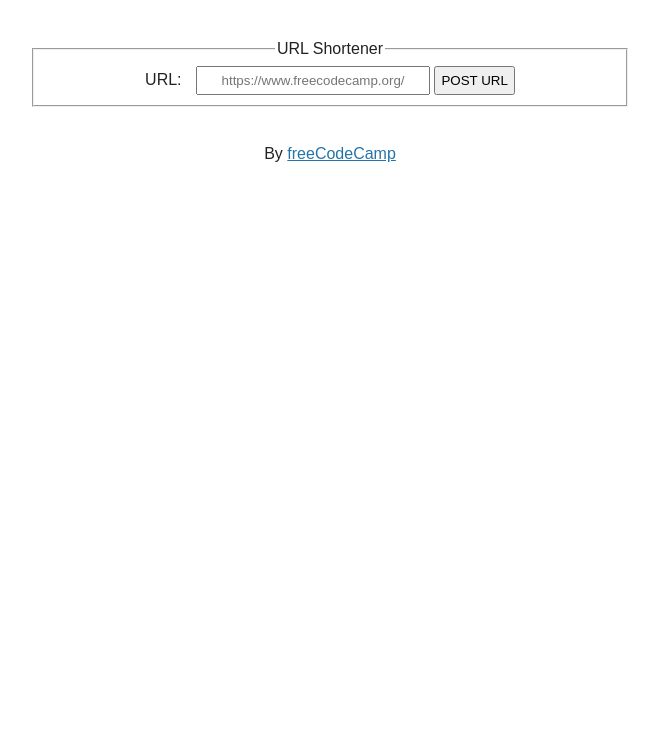
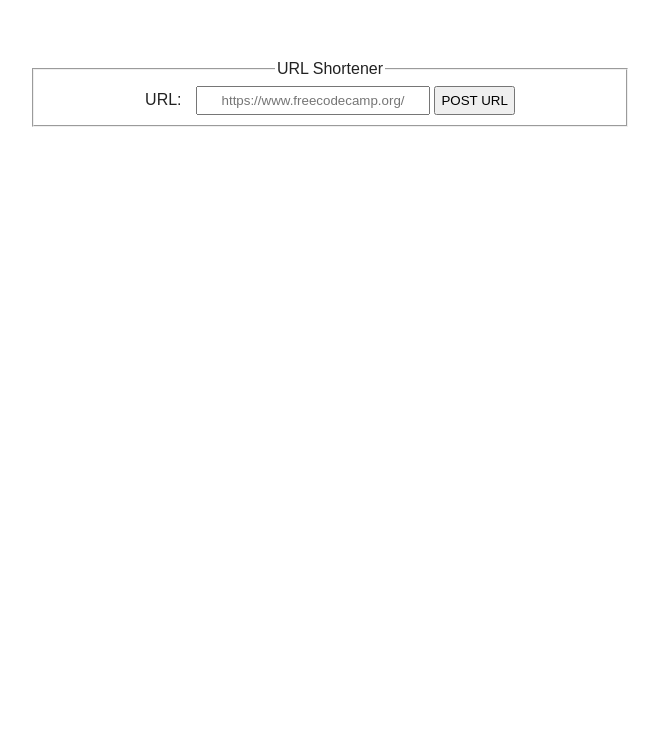
Before and after one commit to safwenHafsawy/freeCodeCamp-urlShortner, a website: page views/index.html in a window 1280 px wide. Shown: the part 66-800 px from the top of the page, without its empty margins (310-969 px from the left). Drawn offline with Linux system fonts and the light colour scheme.

Commit message:
updated regex pattren and index.html

```diff
--- a/contollers/shortCnt.js
+++ b/contollers/shortCnt.js
@@ -1,7 +1,7 @@
 const urlModel = require("../models/urlmodel");
 
 const shortUrl = (req, res) => {
-  let urlPatt = /http\:\/\/www.[a-zA-Z0-9]+.com/;
+  let urlPatt = /http[s]?\:\/\/www.[a-zA-Z0-9]+.com/;
   const { url } = req.body;
   if (!urlPatt.test(url)) {
     return res.status(400).send("INVALID");
@@ -19,7 +19,6 @@ const shortUrl = (req, res) => {
       longUrl: url,
       shortUrl: urlNumber,
     });
-
     urlDB.save().then(() => {
       res.status(201).json({ original_url: url, short_url: urlNumber });
     });
--- a/public/style.css
+++ b/public/style.css
@@ -9,14 +9,12 @@ body {
 
 main {
   padding: 0;
-  margin-top: 40px;
+  margin-top: 60px;
 }
 
 h3 {
   margin-top: 30px;
 }
-
-
 
 .user-stories li {
   margin-bottom: 1em;
@@ -40,7 +38,7 @@ input {
   padding: 5px;
 }
 
-input[type='text'] {
+input[type="text"] {
   width: 220px;
   text-align: center;
 }
--- a/views/index.html
+++ b/views/index.html
@@ -2,7 +2,7 @@
 
 <html>
   <head>
-    <title>URL Shortener Microservice | freeCodeCamp.org</title>
+    <title>URL Shortener Microservice</title>
     <link
       rel="icon"
       type="image/png"
@@ -19,14 +19,16 @@
           <fieldset>
             <legend>URL Shortener</legend>
             <label for="url_input">URL:</label>
-            <input id="url_input" type="text" name="url" placeholder="https://www.freecodecamp.org/" />
+            <input
+              id="url_input"
+              type="text"
+              name="url"
+              placeholder="https://www.freecodecamp.org/"
+            />
             <input type="submit" value="POST URL" />
           </fieldset>
         </form>
       </section>
     </main>
-    <footer>
-      <p>By <a href="https://www.freecodecamp.org/">freeCodeCamp</a></p>
-    </footer>
   </body>
 </html>
```
